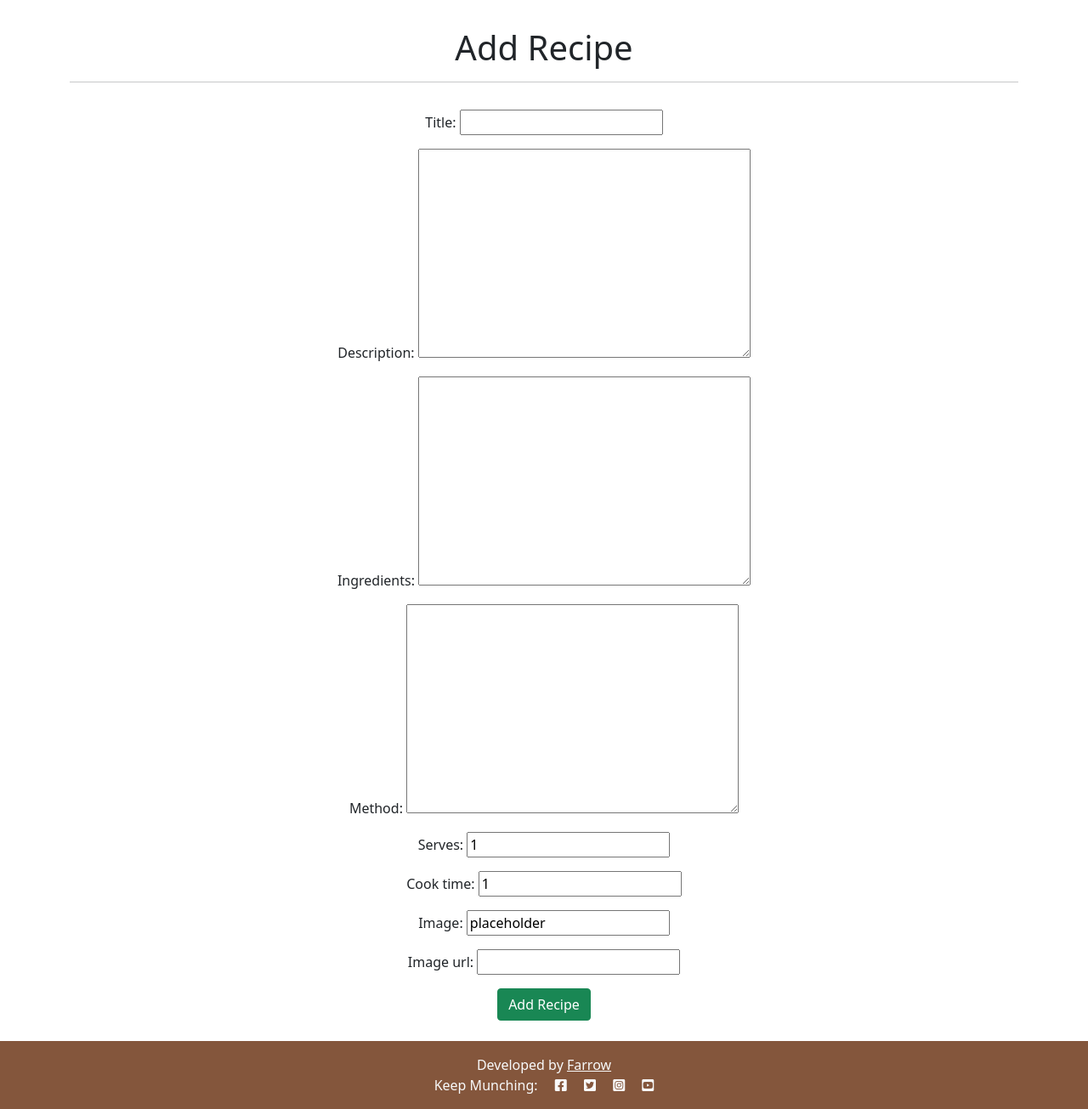
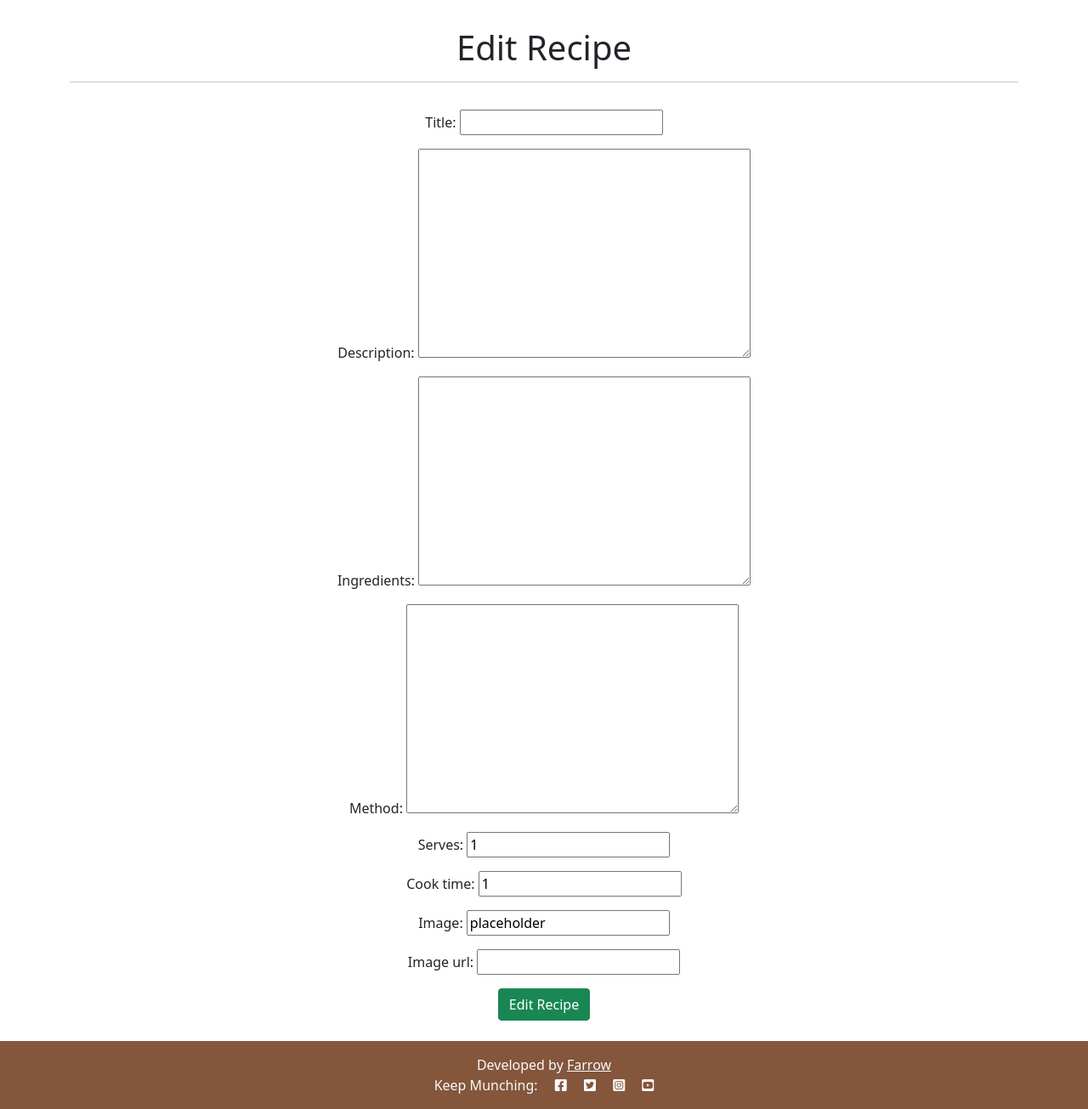
Before and after one commit to Faris-07/Munch, a Django app: template templates/edit_recipe.html in a window 1280 px wide. Shown: the part 56-1361 px from the top of the page at 85% size. Run offline with Django 3.2, Linux system fonts and the light colour scheme; the template is opened without the code that fills it: values that come from a table or form of the project are taken from there, others are empty.

Commit message:
Update edit_recipe content

```diff
--- a/templates/edit_recipe.html
+++ b/templates/edit_recipe.html
@@ -5,7 +5,7 @@
 <div class="container">
     <div class="row">
         <div class="col-12 mt-4">
-            <h1 class="text-center mt-2">Add Recipe</h1>
+            <h1 class="text-center mt-2">Edit Recipe</h1>
             <hr>
         </div>
     </div>
@@ -18,7 +18,7 @@
                 {% csrf_token %}
                 {{ form.media}}
                 {{ form.as_p }}
-                <button class="btn btn-success right mb-2" type="submit" value="Save">Add Recipe</button>
+                <button class="btn btn-success right mb-2" type="submit" value="Save">Edit Recipe</button>
             </form>
         </div>
     </div>
```
